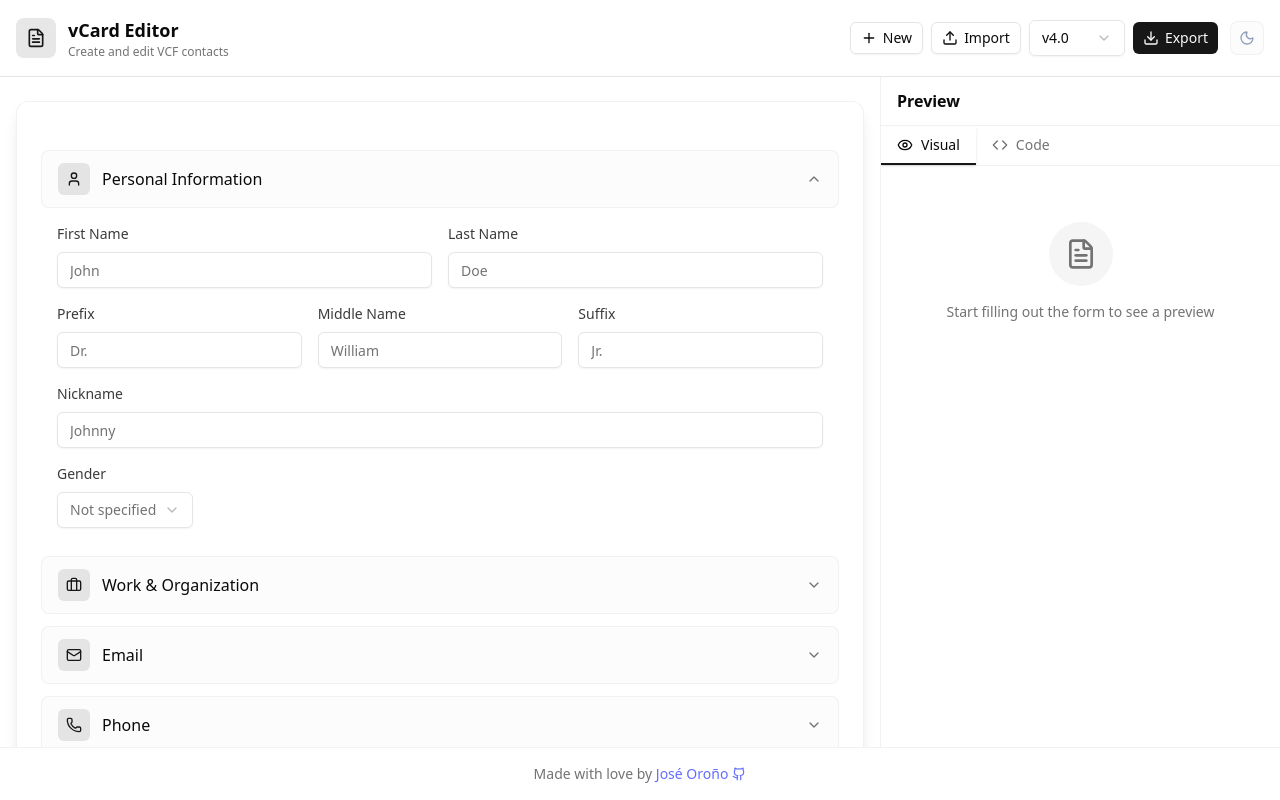
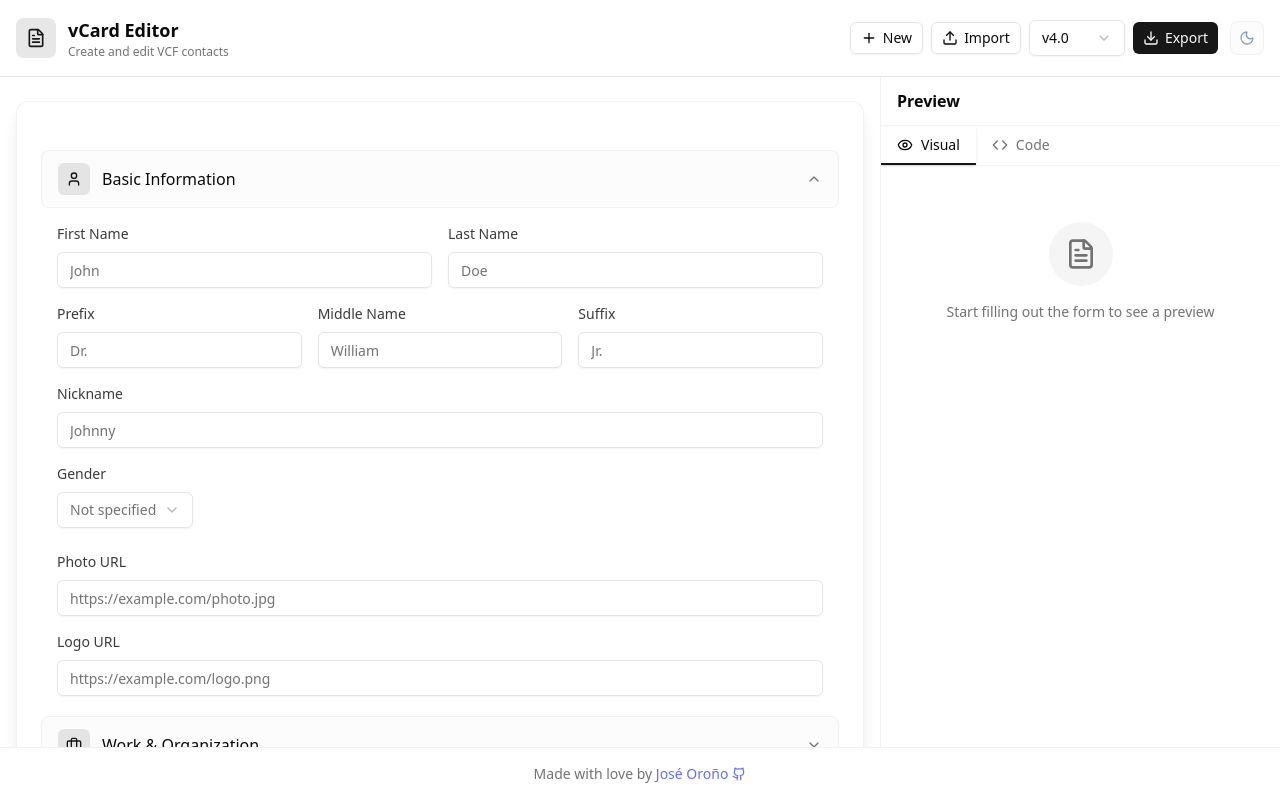
Before and after one commit to joseorono/easy-vcf-editor, a React (Vite) app: page / in a window 1280 px wide. Built offline with nearby package versions, Linux system fonts and the light colour scheme.

Commit message:
Move photo and logo fields to Basic Information section
The 'Photo URL' and 'Logo URL' fields were relocated from the Advanced section to the Basic Information section (now renamed from Personal Information). This improves form organization and makes these fields more accessible to users.

```diff
--- a/src/components/contact-form.tsx
+++ b/src/components/contact-form.tsx
@@ -633,7 +633,7 @@ export function ContactForm() {
   return (
     <div className="space-y-3">
       <FormSection
-        title="Personal Information"
+        title="Basic Information"
         icon={<User className="h-4 w-4" />}
         defaultOpen
       >
@@ -682,6 +682,16 @@ export function ContactForm() {
           </Select>
           <input type="hidden" {...register("gender")} />
         </div>
+        <FormField
+          name="photo"
+          label="Photo URL"
+          placeholder="https://example.com/photo.jpg"
+        />
+        <FormField
+          name="logo"
+          label="Logo URL"
+          placeholder="https://example.com/logo.png"
+        />
       </FormSection>
 
       <FormSection
@@ -824,16 +834,6 @@ export function ContactForm() {
 
       <FormSection title="Advanced" icon={<Settings className="h-4 w-4" />}>
         <FormField
-          name="photo"
-          label="Photo URL"
-          placeholder="https://example.com/photo.jpg"
-        />
-        <FormField
-          name="logo"
-          label="Logo URL"
-          placeholder="https://example.com/logo.png"
-        />
-        <FormField
           name="publicKey"
           label="Public Key URL"
           placeholder="https://example.com/key.asc"
```
